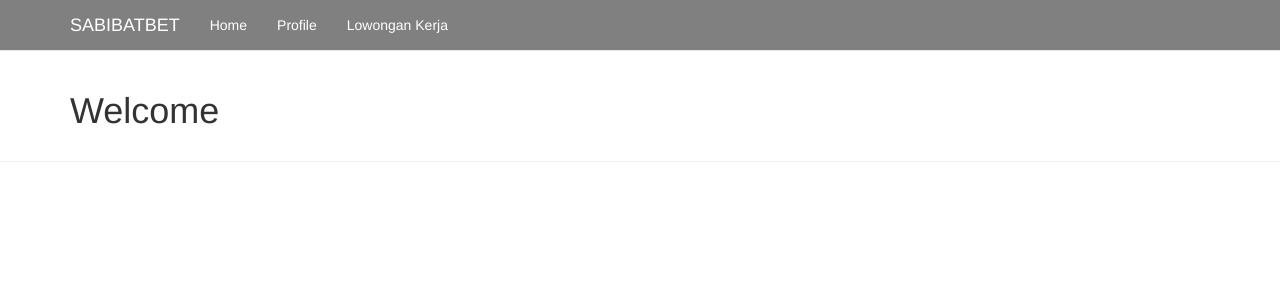
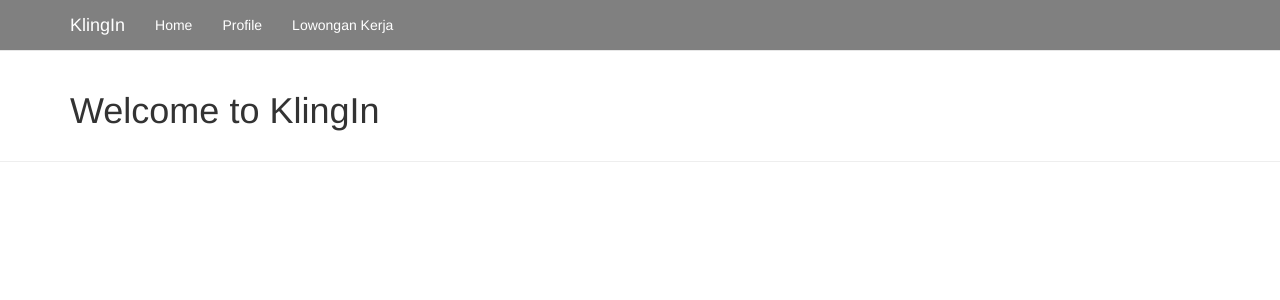
Before and after one commit to Mochaul/PPW-Assignment2, a Django app: template sabibatbet_login/templates/sabibatbet_login/home.html in a window 1280 px wide. Shown: the top 300 px of the page. Run offline with Django 3.2, Linux system fonts and the light colour scheme; the template is opened without the code that fills it: most values are stand-ins (such as "Sample title", 1, 10 or a date in 2020); parts of the project's set-up code (start-up, migrations or seed data) failed here and were passed over; some libraries are stand-ins or nearby versions.

Commit message:
memperbagus

```diff
--- a/sabibatbet_login/static/js/sabibatbet_linkedin.js
+++ b/sabibatbet_login/static/js/sabibatbet_linkedin.js
@@ -31,9 +31,7 @@ function displayProfileData(data){
       });
     });
     // $("#gambar").append('<img src="'+user.pictureUrl+'"class="img-circle">');
-    $("#name").append('<b>'+user.firstName+' '+user.lastName+'</b><br>'+user.headline);
-    $("#tempat").append(user.location.name +'<br>'+
-      '<button class="btn btn-primary">Company Profile </button>');
+    $("#tempat").append('<button class="btn btn-primary">Company Profile </button>'+'<br>');
     $("#logout").append("<button class='btn btn-danger' onClick='logout()'>Logout</button>");
     console.log(data);
     console.log();
@@ -50,7 +48,7 @@ function getCompanyData(id) {
 
     IN.API.Raw("/companies/" + cpnyID + ":(id,name,ticker,description)?format=json")
       .method("GET")
-      .result(dipslayCompanyData)
+      .result(displayCompanyData)
       .error(onError);
 }
 
@@ -72,7 +70,7 @@ function removeProfileData(){
   window.location.assign("/sabibatbet_login/")
   $.ajax({
       method: "GET",
-      url: '{% url "sabibatbet_login:remove-session" %}',
+      url: '/sabibatbet_login/remove-session',
 
 });
 }
--- a/sabibatbet_login/templates/sabibatbet_login/home.html
+++ b/sabibatbet_login/templates/sabibatbet_login/home.html
@@ -2,13 +2,11 @@
 {% block content %}
 <p id="baton"></p>
 <div id="profileData">
-	<h1> Welcome</h1>
+	<h1> Welcome to KlingIn</h1>
 	<script type="in/Login"></script>
-	<div id="profileData">
 		<div id="gambar"></div>
 		<div id="name"></div>
-		<div id="tempat"></div>
-	</div>
+		<div id="tempat" style="margin-bottom: 10px;"></div>
 	<div id="logout"></div>
 </div>
 {% endblock %}
--- a/sabibatbet_login/templates/sabibatbet_login/partials/header.html
+++ b/sabibatbet_login/templates/sabibatbet_login/partials/header.html
@@ -8,13 +8,12 @@
             <span class="icon-bar"></span>
             <span class="icon-bar"></span>
         </button>
-        <a class="navbar-brand" href="{% url 'sabibatbet-login:index' %}" style="color: white">SABIBATBET</a>        </div>
+        <a class="navbar-brand" href="{% url 'sabibatbet-login:index' %}" style="color: white">KlingIn</a>        </div>
         <div id="navbar" class="navbar-collapse collapse">
         <ul class="nav navbar-nav">
             <li><a href="{% url 'sabibatbet-login:index' %}" style="color: white"> Home </a></li>
             <li><a href="{% url 'sabibatbet-login:index' %}" style="color: white"> Profile </a></li>
             <li><a href="{% url 'sabibatbet-login:index' %}" style="color: white"> Lowongan Kerja </a></li>
-        </ul>
         </div><!--/.nav-collapse -->
     </div>
 </nav>
```
